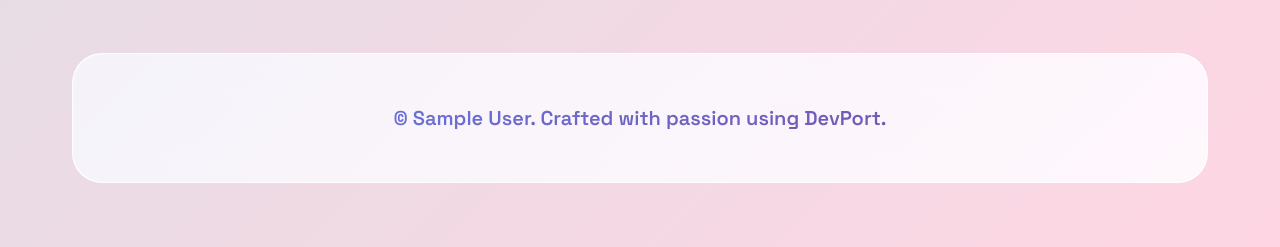
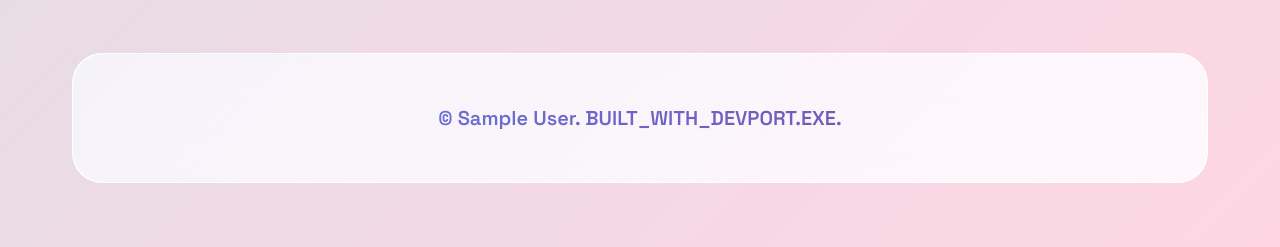
Before and after one commit to PannaAryan/DevPort, a Django app: template templates/portfolio/themes/gradient_showcase.html in a window 1280 px wide. Shown: the part 4269-4516 px from the top of the page. Run offline with Django 4.2, Linux system fonts and the light colour scheme; tables that the repository leaves empty hold one stand-in row (values such as "Sample post"); the template is opened without the code that fills it: values that come from a table or form of the project are taken from there, most other values are stand-ins (such as "Sample title", 1, 10 or a date in 2020); grey boxes marked "Sample" are stand-in pictures.

Commit message:
theme  updated

```diff
--- a/templates/portfolio/themes/gradient_showcase.html
+++ b/templates/portfolio/themes/gradient_showcase.html
@@ -1301,7 +1301,7 @@
     <footer class="footer">
         <div class="container">
             <div class="footer-content animate-slide-up">
-                <p>&copy; {{ "now"|date:"Y" }} {{ user_profile.user.first_name }} {{ user_profile.user.last_name }}. Crafted with passion using DevPort.</p>
+                <p>&copy; {{ "now"|date:"Y" }} {{ user_profile.user.first_name }} {{ user_profile.user.last_name }}. BUILT_WITH_DEVPORT.EXE.</p>
             </div>
         </div>
     </footer>
```
